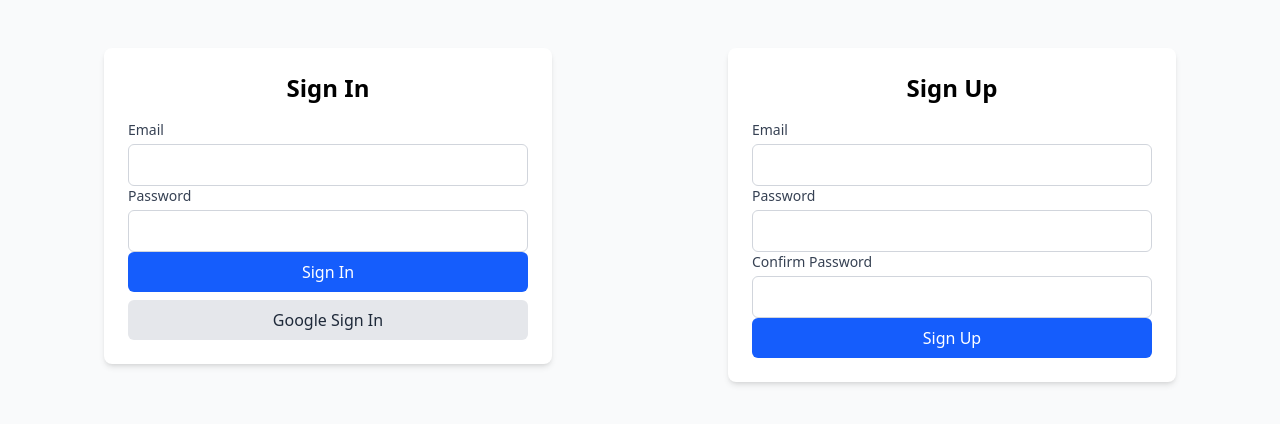
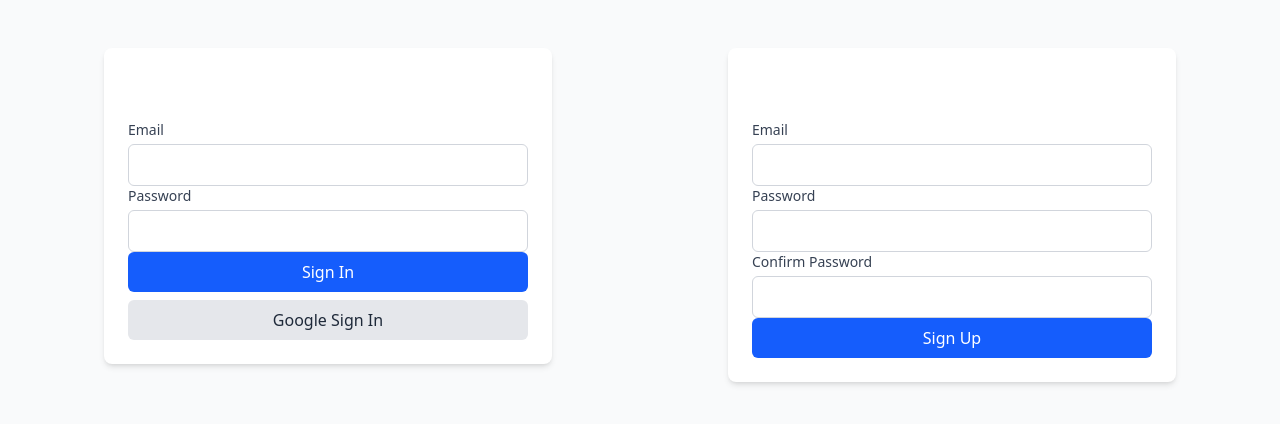
Before and after one commit to wroger1224/Hackathon-2025, a React (Vite) app in the folder front-end/: page /auth in a window 1280 px wide. Shown: the top 424 px of the page. Built offline with nearby package versions, Linux system fonts and the light colour scheme; no server answers.

Commit message:
Basic colors

```diff
--- a/front-end/src/index.css
+++ b/front-end/src/index.css
@@ -1,5 +1,8 @@
 @import "tailwindcss";
-
+body {
+  background-color: #38B1F6;
+  color: white;
+}
 :root {
   font-family: system-ui, Avenir, Helvetica, Arial, sans-serif;
   line-height: 1.5;
```
